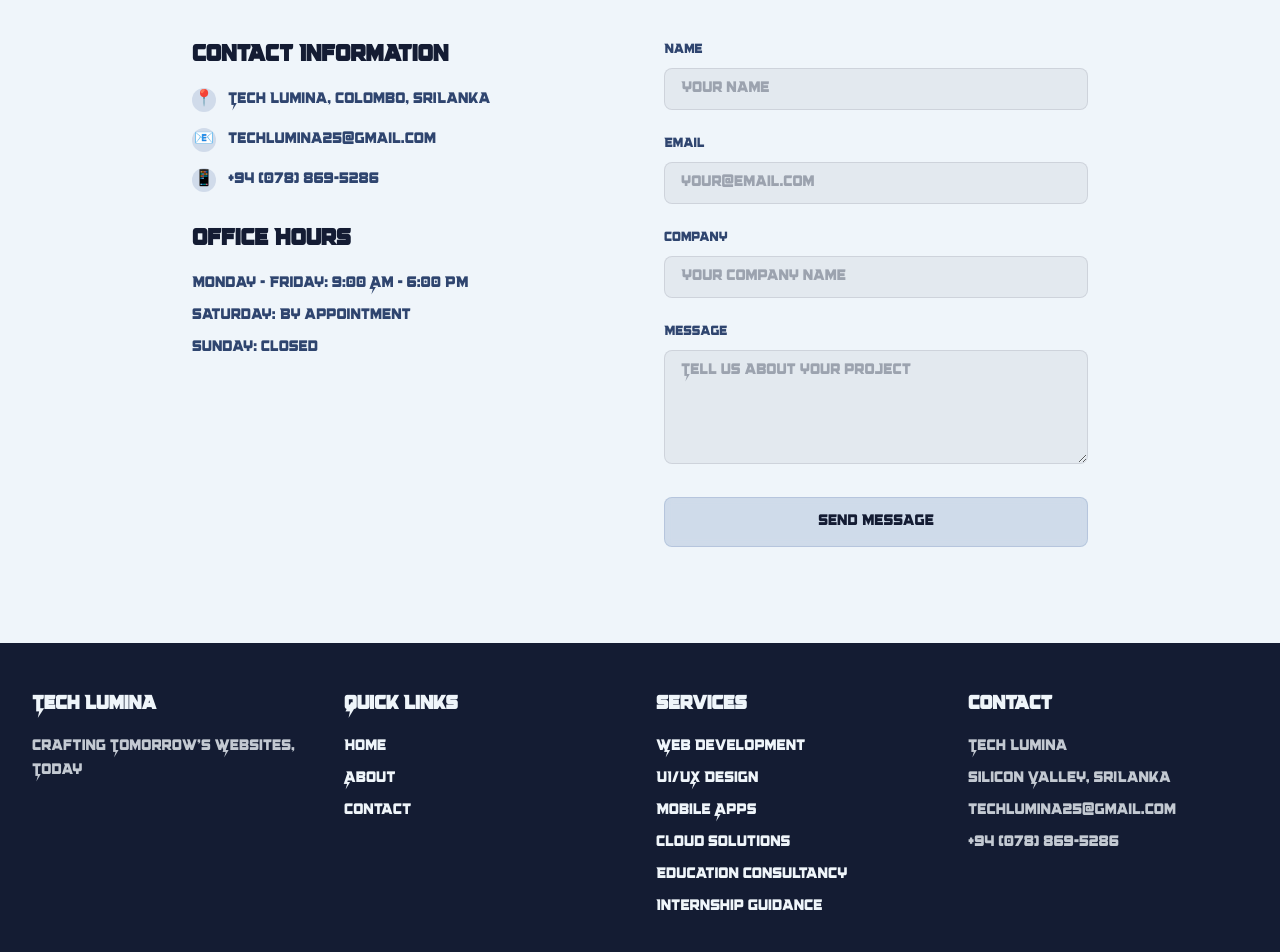
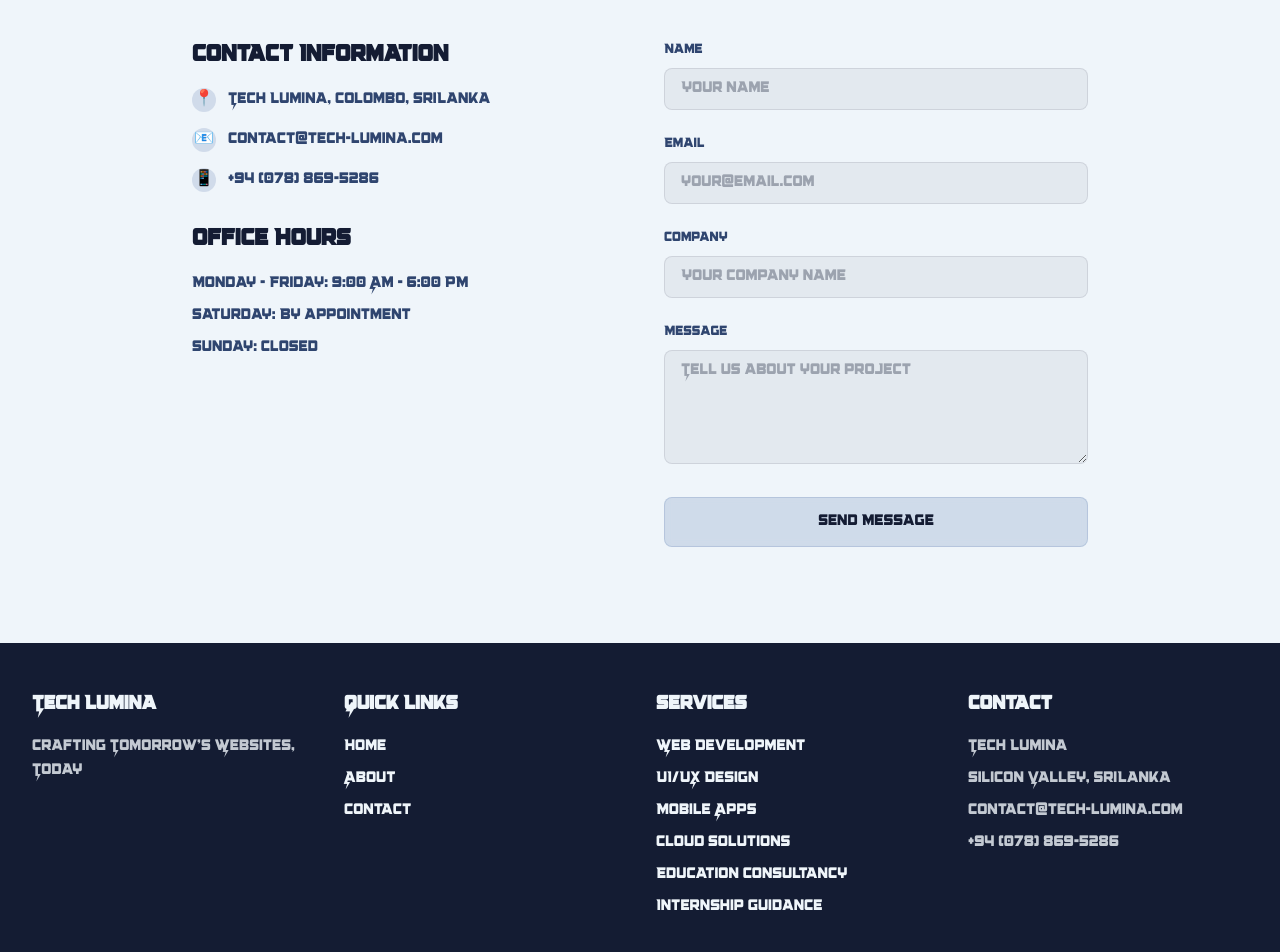
Before and after one commit to dinethnarada/techlumina-web, a Next.js app: page /contact in a window 1280 px wide. Shown: the part 480-1432 px from the top of the page. Built offline with nearby package versions, Linux system fonts and the light colour scheme.

Commit message:
change email

```diff
--- a/src/app/contact/page.tsx
+++ b/src/app/contact/page.tsx
@@ -99,7 +99,7 @@ export default function Contact() {
                     <span className="w-6 h-6 flex items-center justify-center rounded-full bg-medium-blue/20">
                       📧
                     </span>
-                    <span>techlumina25@gmail.com</span>
+                    <span>contact@tech-lumina.com</span>
                   </p>
                   <p className="flex items-center space-x-3 text-blue-gray">
                     <span className="w-6 h-6 flex items-center justify-center rounded-full bg-medium-blue/20">
--- a/src/components/Footer.tsx
+++ b/src/components/Footer.tsx
@@ -40,7 +40,7 @@ const Footer = () => {
             <ul className="space-y-2 text-light-gray/80">
               <li>Tech Lumina</li>
               <li>Silicon Valley, SriLanka</li>
-              <li>techlumina25@gmail.com</li>
+              <li>contact@tech-lumina.com</li>
               <li>+94 (078) 869-5286</li>
             </ul>
           </div>
```
